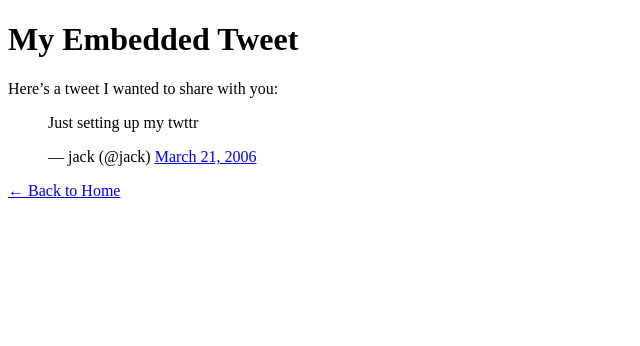
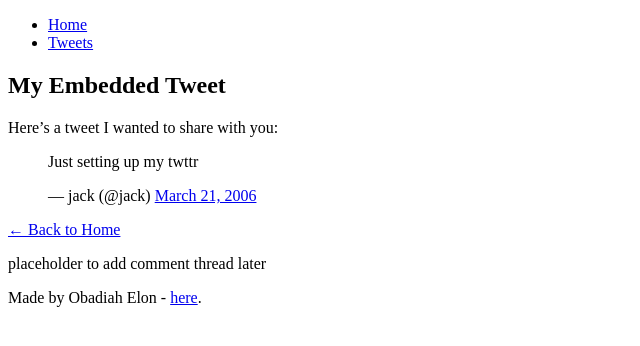
Before and after one commit to Saibentos/My_First_Portfolio, a plain HTML site: page html_basic/tweets.html in a window 1280 px wide. Shown: the whole page, without its empty margins (0-640 px from the left). Drawn offline with Linux system fonts and the light colour scheme.

Commit message:
Update tweets.html

```diff
--- a/html_basic/tweets.html
+++ b/html_basic/tweets.html
@@ -5,6 +5,15 @@
   <title>Tweets</title>
 </head>
 <body>
+  <header>
+    <ul>
+      <li><a href="index.html">Home</a></li>
+      <li><a href="tweets.html">Tweets</a></li>
+    </ul>
+  </header>
+
+  <main>
+    <article>
       <h1>My Embedded Tweet</h1>
       <p>Here’s a tweet I wanted to share with you:</p>
 
@@ -15,5 +24,15 @@
       <script async src="https://platform.twitter.com/widgets.js" charset="utf-8"></script>
 
       <p><a href="index.html">← Back to Home</a></p>
+    </article>
+
+    <aside>
+      <p>placeholder to add comment thread later</p>
+    </aside>
+  </main>
+
+  <footer>
+    <p>Made by Obadiah Elon - <a href="https://github.com/yourusername" target="_blank">here</a>.</p>
+  </footer>
 </body>
 </html>
```
Lines whose indentation alone changed are shown as unchanged.
